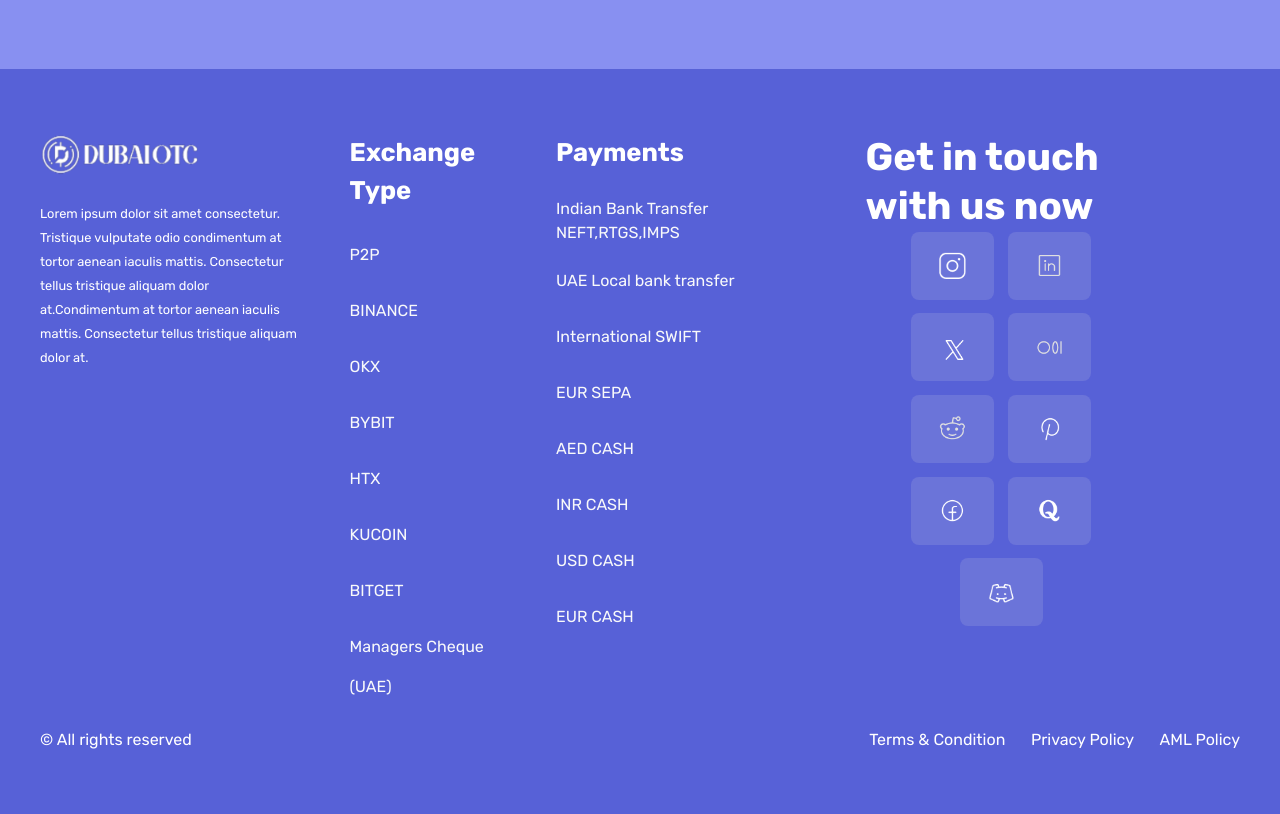
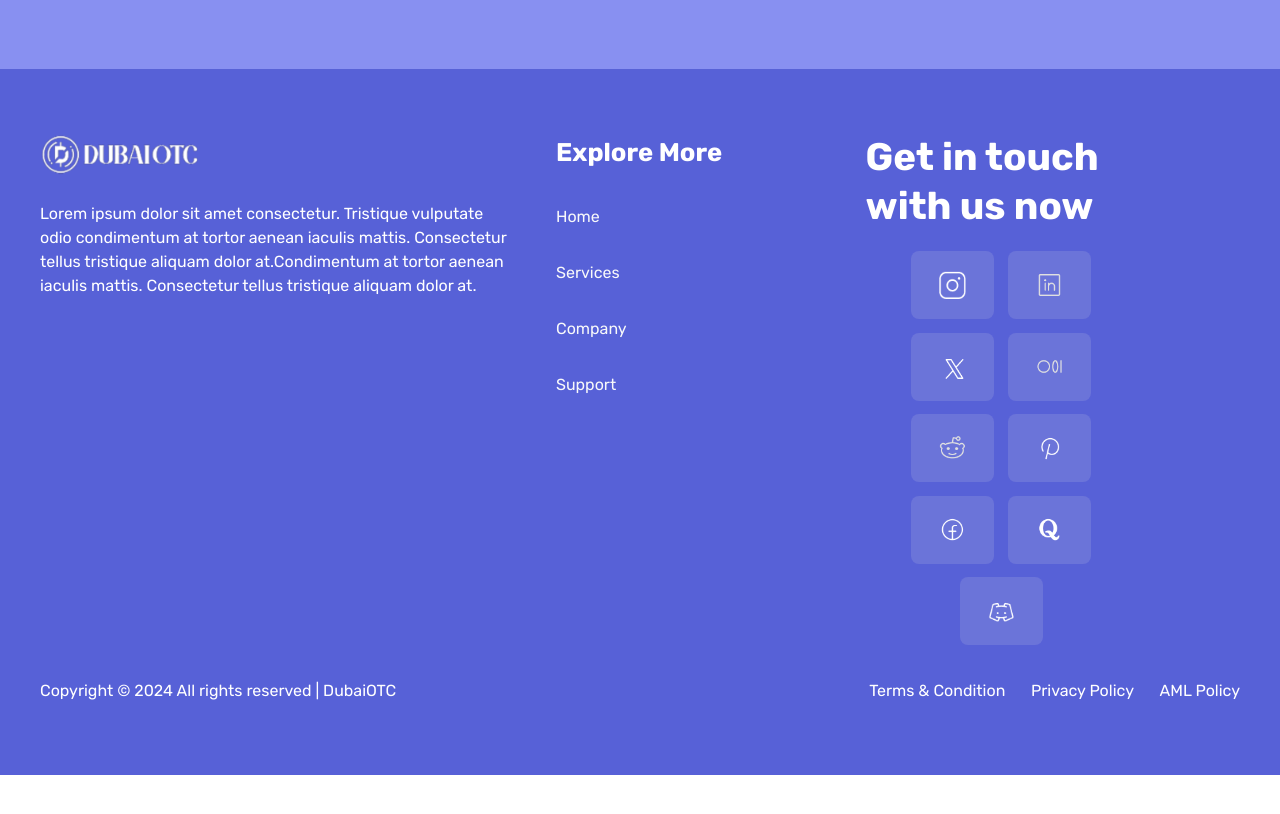
Before and after one commit to Saad3092003/DubaiOTC, a Next.js app: page /aml in a window 1280 px wide. Shown: the part 2840-3654 px from the top of the page. After the commit the page ends 3615 px from the top, so only its background shows below. Built offline with nearby package versions, Linux system fonts and the light colour scheme.

Commit message:
changes reviewed

```diff
--- a/src/components/FooterCust.jsx
+++ b/src/components/FooterCust.jsx
@@ -48,6 +48,11 @@
             </div>
           </div>
           <div>
+            <a
+              className="anot"
+              href="https://t.me/DubaiOTCofficial"
+              target="_blank"
+            >
               <button
                 className="btn btn-light rounded-pill"
                 style={{
@@ -71,6 +76,7 @@
                   Connect now
                 </span>
               </button>
+            </a>
           </div>
         </div>
       </section>
@@ -91,12 +97,12 @@
         <div className="d-flex gap-16 flex-column text-white h-100 align-items-center">
           <div style={{ maxWidth: "1600px" }}>
             <div className="row g-5">
-              <div className="col-md-3">
+              <div className="col-md-5">
                 <div className="d-flex flex-column gap-33">
                   <div>
                     <img src="images/logo-white.png" width={200} />
                   </div>
-                  <p className="Paragraph">
+                  <p className="fs-5">
                     Lorem ipsum dolor sit amet consectetur. Tristique vulputate
                     odio condimentum at tortor aenean iaculis mattis.
                     Consectetur tellus tristique aliquam dolor at.Condimentum at
@@ -105,40 +111,27 @@
                   </p>
                 </div>
               </div>
-              <div className="col-md-2">
+              <div className="col-md-3">
                 <div className="d-flex flex-column gap-32">
-                  <div className="Heading03">Exchange Type</div>
+                  <div className="Heading03">Explore More</div>
                   <div className="d-flex text-light flex-column gap-20">
-                    <div className="Paragraphmd">P2P</div>
-                    <div className="Paragraphmd">BINANCE</div>
-                    <div className="Paragraphmd">OKX</div>
-                    <div className="Paragraphmd">BYBIT</div>
-                    <div className="Paragraphmd">HTX</div>
-                    <div className="Paragraphmd">KUCOIN</div>
-                    <div className="Paragraphmd">BITGET</div>
-                    <div className="Paragraphmd">Managers Cheque (UAE) </div>
+                    <Link className="anot" href="/">
+                      <div className="Paragraphmd">Home</div>
+                    </Link>
+                    <Link className="anot" href="/service">
+                      <div className="Paragraphmd">Services</div>
+                    </Link>
+                    <Link className="anot" href="/company">
+                      <div className="Paragraphmd">Company</div>
+                    </Link>
+                    <Link className="anot" href="/support">
+                      <div className="Paragraphmd">Support</div>
+                    </Link>
                   </div>
                 </div>
               </div>
               <div className="col-md-3">
-                <div className="d-flex flex-column gap-32">
-                  <div className="Heading03">Payments</div>
-                  <div className="d-flex text-light flex-column gap-20">
-                    <div className="fs-5">
-                      Indian Bank Transfer NEFT,RTGS,IMPS
-                    </div>
-                    <div className="Paragraphmd">UAE Local bank transfer </div>
-                    <div className="Paragraphmd">International SWIFT</div>
-                    <div className="Paragraphmd">EUR SEPA</div>
-                    <div className="Paragraphmd">AED CASH</div>
-                    <div className="Paragraphmd">INR CASH</div>
-                    <div className="Paragraphmd">USD CASH</div>
-                    <div className="Paragraphmd">EUR CASH</div>
-                  </div>
-                </div>
-              </div>
-              <div className="col-md-3">
-                <div className="d-flex flex-column gap-50">
+                <div className="d-flex mb-4 flex-column gap-50">
                   <div className="Heading01">Get in touch with us now</div>
                 </div>
                 <div className="d-flex flex-wrap justify-content-center gap-17">
@@ -200,8 +193,10 @@
               </div>
             </div>
           </div>
-          <div className="d-flex w-100 justify-content-between flex-wrap gap-3 fs-4">
-            <div className="Paragraphmd">© All rights reserved</div>
+          <div className="d-flex w-100 justify-content-between flex-wrap gap-3 mt-3 fs-4">
+            <div className="Paragraphmd">
+              Copyright © 2024 All rights reserved | DubaiOTC
+            </div>
             <div className="d-flex gap-32">
               <Link className="anot" href="/terms">
                 <div className="Paragraphmd">Terms & Condition</div>
--- a/src/components/Header.jsx
+++ b/src/components/Header.jsx
@@ -38,18 +38,18 @@
             className="navbar-nav ms-auto mb-2 mb-lg-0"
           >
             <li className="nav-item p-0">
-              <a
+              <Link
                 className="nav-link Paragraph p-0 active"
                 aria-current="page"
                 href="/"
               >
                 Home
-              </a>
+              </Link>
             </li>
             <li className="nav-item p-0">
-              <a className="nav-link Paragraph p-0" href="/service">
+              <Link className="nav-link Paragraph p-0" href="/service">
                 Services
-              </a>
+              </Link>
             </li>
             <li className="nav-item p-0">
               <Link className="nav-link Paragraph p-0" href="/company">
```
Also changed, not shown: src/app/page.jsx (+58 -9 lines). Lines whose indentation alone changed are shown as unchanged.
